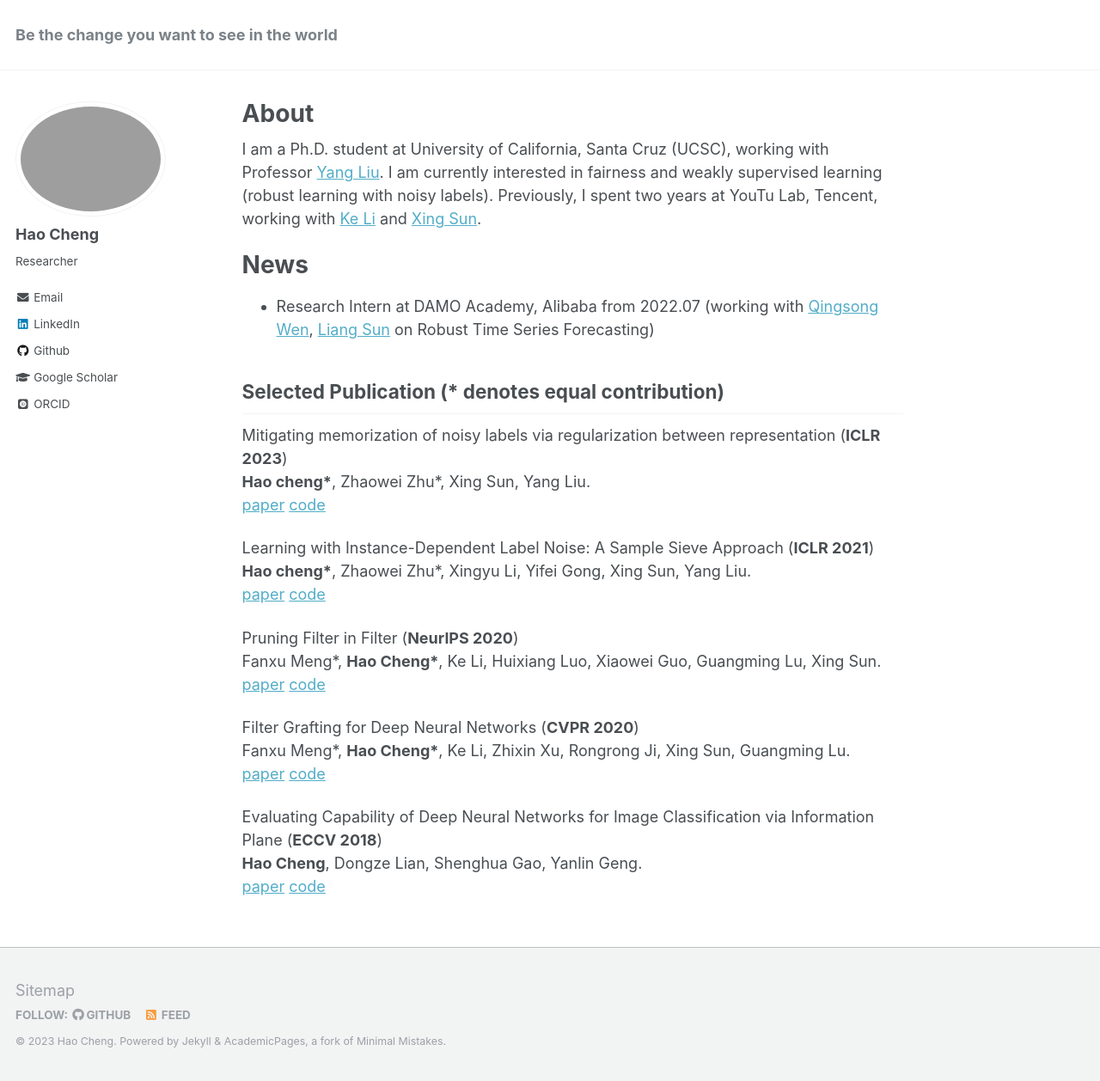
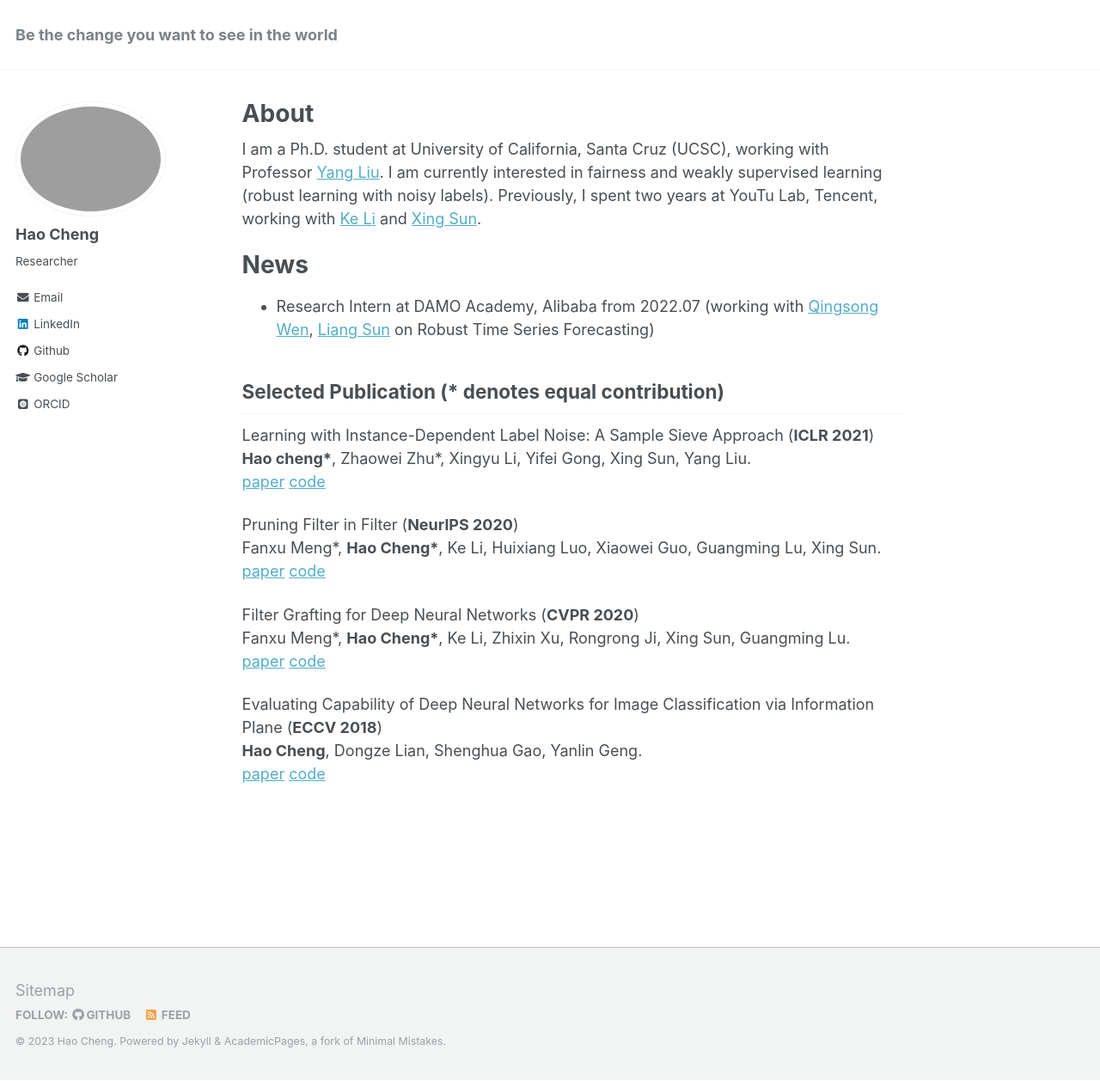
Before and after one commit to haochenglouis/haochenglouis.github.io, a Jekyll site: the page built from _pages/about.md, in a window 1280 px wide and 1258 px high. Shown: the whole window at 86% size. Built offline with Jekyll 4.4.1, drawn with Linux system fonts in a browser that asks for light colours; some web fonts are replaced.

Commit message:
Update about.md

```diff
--- a/_pages/about.md
+++ b/_pages/about.md
@@ -19,11 +19,6 @@ News
 
 ## Selected Publication (* denotes equal contribution)
 
-Mitigating memorization of noisy labels via regularization between representation (**ICLR 2023**)
-**Hao cheng\***, Zhaowei Zhu\*, Xing Sun, Yang Liu.
-[paper](https://openreview.net/pdf?id=6qcYDVlVLnK) [code](https://github.com/UCSC-REAL/SelfSup_NoisyLabel)
-
-
 Learning with Instance-Dependent Label Noise: A Sample Sieve Approach (**ICLR 2021**)
 **Hao cheng\***, Zhaowei Zhu\*, Xingyu Li, Yifei Gong, Xing Sun, Yang Liu.
 [paper](https://arxiv.org/pdf/2010.02347.pdf) [code](https://github.com/haochenglouis/cores)
```
